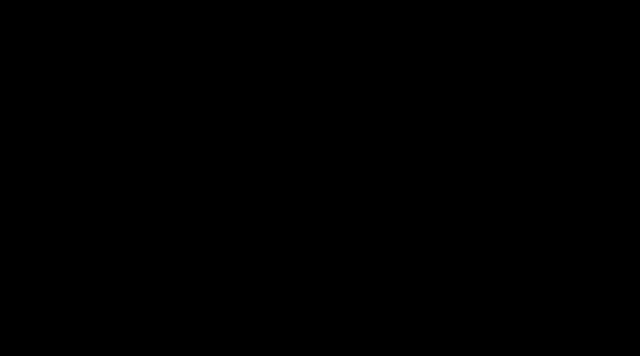
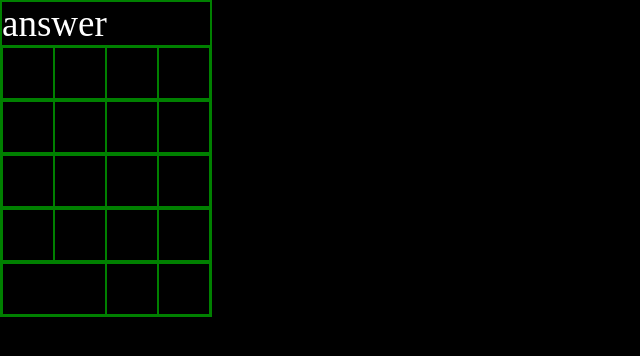
Before and after one commit to Jack-harvey/odin-calc, a plain HTML site: page index.html in a window 1280 px wide. Shown: the whole page, without its empty margins (0-640 px from the left). Drawn offline with Linux system fonts and the light colour scheme.

Commit message:
Add initial style to layout

```diff
--- a/index.html
+++ b/index.html
@@ -9,35 +9,35 @@
   </head>
   <body>
     <div id="calc">
-      <div id="screen-row"></div>
+      <div id="screen-row"><span>answer</span></div>
       <div id="second-row">
-        <div id="clr"></div>
-        <div id="pi"></div>
-        <div id="percent"></div>
-        <div id="divide"></div>
+        <div id="clr" class="calcButton"></div>
+        <div id="pi" class="calcButton"></div>
+        <div id="percent" class="calcButton"></div>
+        <div id="divide" class="calcButton"></div>
       </div>
       <div id="third-row">
-        <div id="seven"></div>
-        <div id="eight"></div>
-        <div id="nine"></div>
-        <div id="multi"></div>
+        <div id="seven" class="calcButton"></div>
+        <div id="eight" class="calcButton"></div>
+        <div id="nine" class="calcButton"></div>
+        <div id="multi" class="calcButton"></div>
       </div>
       <div id="fourth-row">
-        <div id="four"></div>
-        <div id="five"></div>
-        <div id="six"></div>
-        <div id="neg"></div>
+        <div id="four" class="calcButton"></div>
+        <div id="five" class="calcButton"></div>
+        <div id="six" class="calcButton"></div>
+        <div id="neg" class="calcButton"></div>
       </div>
       <div id="fifth-row">
-        <div id="one"></div>
-        <div id="two"></div>
-        <div id="three"></div>
-        <div id="add"></div>
+        <div id="one" class="calcButton"></div>
+        <div id="two" class="calcButton"></div>
+        <div id="three" class="calcButton"></div>
+        <div id="add" class="calcButton"></div>
       </div>
       <div id="sixth-row">
-        <div id="zero"></div>
-        <div id="dot"></div>
-        <div id="equals"></div>
+        <div id="zero" class="calcButton double-width-button"></div>
+        <div id="dot" class="calcButton"></div>
+        <div id="equals" class="calcButton"></div>
       </div>
     </div>
   </body>
--- a/style.css
+++ b/style.css
@@ -4,4 +4,45 @@
 }
 body {
   background-color: black;
+  display: flex;
+  color: white;
+  font-size: 37px;
 }
+
+div {
+  border: 1px green solid;
+}
+
+#calc {
+  display: flex;
+  flex-direction: column;
+}
+
+#second-row {
+  display: flex;
+}
+
+#third-row {
+  display: flex;
+}
+
+#fourth-row {
+  display: flex;
+}
+
+#fifth-row {
+  display: flex;
+}
+
+#sixth-row {
+  display: flex;
+}
+
+.calcButton {
+  min-width: 50px;
+  height: 50px;
+}
+
+.double-width-button {
+  flex-grow: 2;
+}
```
